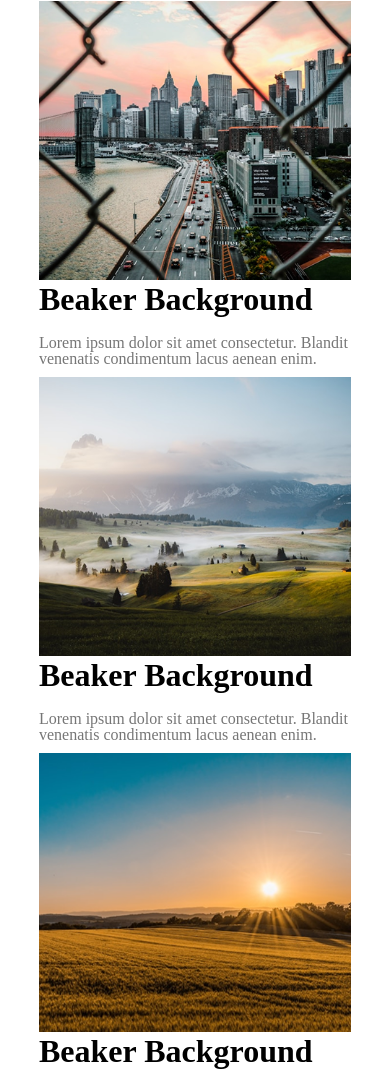
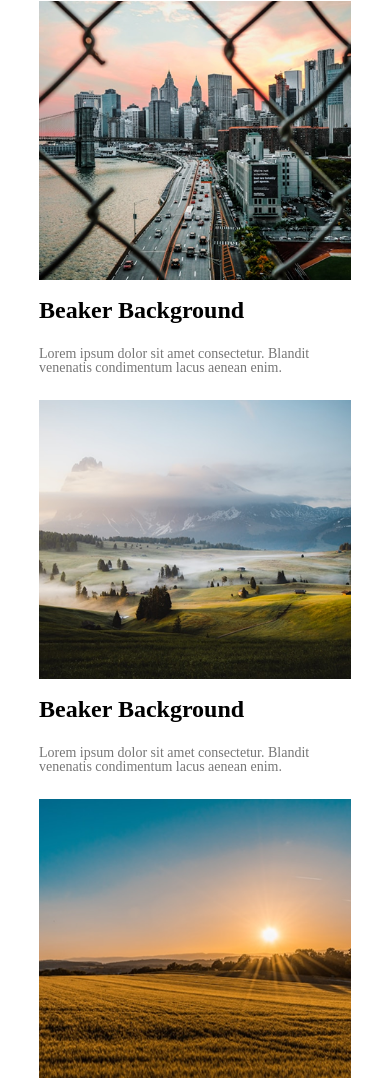
Before and after one commit to wodud12/study, a plain HTML site: page site/nav/index.html in a window 390 px wide. Shown: the part 1002-2080 px from the top of the page. Drawn offline with nearby package versions, Linux system fonts and the light colour scheme.

Commit message:
반응형 문제

```diff
--- a/site/nav/assets/css/style.css
+++ b/site/nav/assets/css/style.css
@@ -39,6 +39,10 @@ img{
     width: 100%;
     overflow: hidden;
 }
+.img-section{
+    margin-bottom: 15px;
+
+}
 .slider{
     width: 100%;
 }
@@ -65,11 +69,12 @@ img{
 .text-section h2{
     font-size: 32px;
     font-weight: 600;
-    margin-bottom: 20px;
+    margin-bottom: 25px;
 }
 .text-section p{
     font-size: 16px;
     color: #767676;
+    margin-bottom: 15px;
 }
 .d-flex{
     display: flex;
@@ -85,6 +90,7 @@ img{
     width: 40%;
 
 }
+
 
 
 @media(max-width:1773px){
@@ -121,6 +127,18 @@ img{
     }
     .coulmn-4{
         width: 100%;
+    }
+    .img-section{
+        margin-bottom: 15px;
+
+    }
+    .text-section h2{
+        margin-bottom: 25px;
+        font-size: 24px;
+    }
+    .text-section p{
+        margin-bottom: 15px;
+        font-size: 14px;
     }
 }
 
```
Also changed, not shown: site/nav/index.html (+3 -2 lines).
